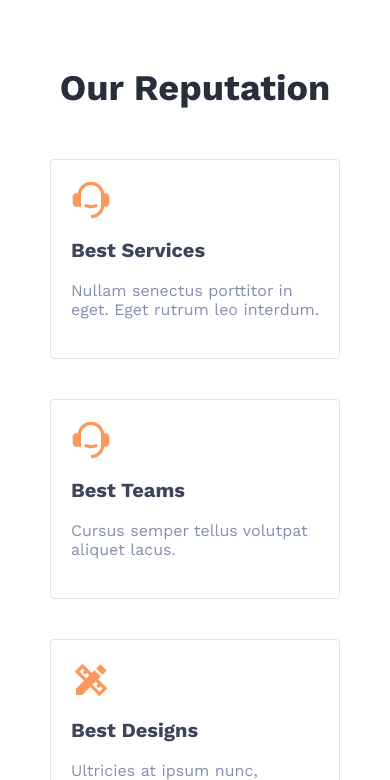
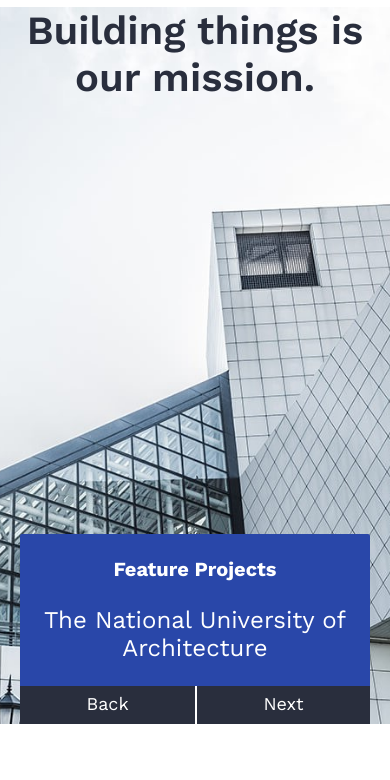
Before and after one commit to vitalii-f/TheBox, a plain HTML site: page index.html in a window 390 px wide. Shown: the part 64-844 px from the top of the page. Drawn offline with nearby package versions, Linux system fonts and the light colour scheme.

Commit message:
connect test version of the slider

```diff
--- a/index.html
+++ b/index.html
@@ -27,7 +27,7 @@
     </header>
 
     <main class="main">
-        <!-- <section class="hero">
+        <section class="hero">
             <div class="hero__wrapper wrapper_default">
                 <h2 class="hero__title"> Building things is our mission. </h2>
                 <div class="hero__switch">
@@ -36,13 +36,13 @@
                         <p class="switch__text"> The National University of Architecture </p>
                     </div>
                     <div class="switch__control">
-                        <div class="control"> Back </div>
-                        <div class="control"> Next </div>
+                        <div class="control" onClick="prevSlide()"> Back </div>
+                        <div class="control" onClick="nextSlide()"> Next </div>
                     </div>
 
                 </div>
             </div>
-        </section> -->
+        </section>
 
         <section class="reasons">
             <div class="reasons__wrapper">
--- a/main.js
+++ b/main.js
@@ -5,3 +5,24 @@ function openMenu() {
     var header_burger = document.getElementsByClassName('header__burger');
     header_burger[0].classList.toggle('burger__change');
 }
+
+var slider_bg = [
+    '/src/img/hero_bg.jpg',
+    '/src/img/hero_bg_1.webp',
+    '/src/img/hero_bg_2.webp',
+    '/src/img/hero_bg_3.webp',
+]
+
+var slider = document.getElementsByClassName('hero');
+var currentSlide = 0;
+
+
+function prevSlide() {
+    --currentSlide;
+    slider[0].style.backgroundImage = 'url(' + slider_bg[currentSlide] + ')';
+}
+
+function nextSlide() {
+    ++currentSlide;
+    slider[0].style.backgroundImage = 'url(' + slider_bg[currentSlide] + ')';
+}
--- a/style.css
+++ b/style.css
@@ -74,13 +74,8 @@ a {
     flex-direction: column;
     justify-content: space-around;
     width: 100%;
-    height: 90vh;
+    height: 85vh;
     background-color: #fff;
-}
-
-.burger__change {
-
-
 }
 
 @media (max-width: 1024px) {
@@ -197,7 +192,6 @@ a {
 }
 
 .hero__wrapper {
-    display: grid;
     height: 100%;
 }
 
@@ -224,6 +218,26 @@ a {
     grid-column: span 6;
     align-self: flex-end;
     justify-self: flex-end;
+}
+
+@media (max-width: 768px) {
+    .hero__wrapper {
+        display: flex;
+        flex-direction: column;
+        justify-content: space-between;
+    }
+}
+
+@media (max-width: 425px) {
+    .hero__title {
+        font-size: 2.5rem;
+        line-height: normal;
+        text-align: center;
+    }
+
+    .hero__switch {
+        width: 100%;
+    }
 }
 
 .switch__content {
```
Also changed, not shown: src/img/hero_bg_1.webp (added), src/img/hero_bg_2.webp (added), src/img/hero_bg_3.webp (added).
